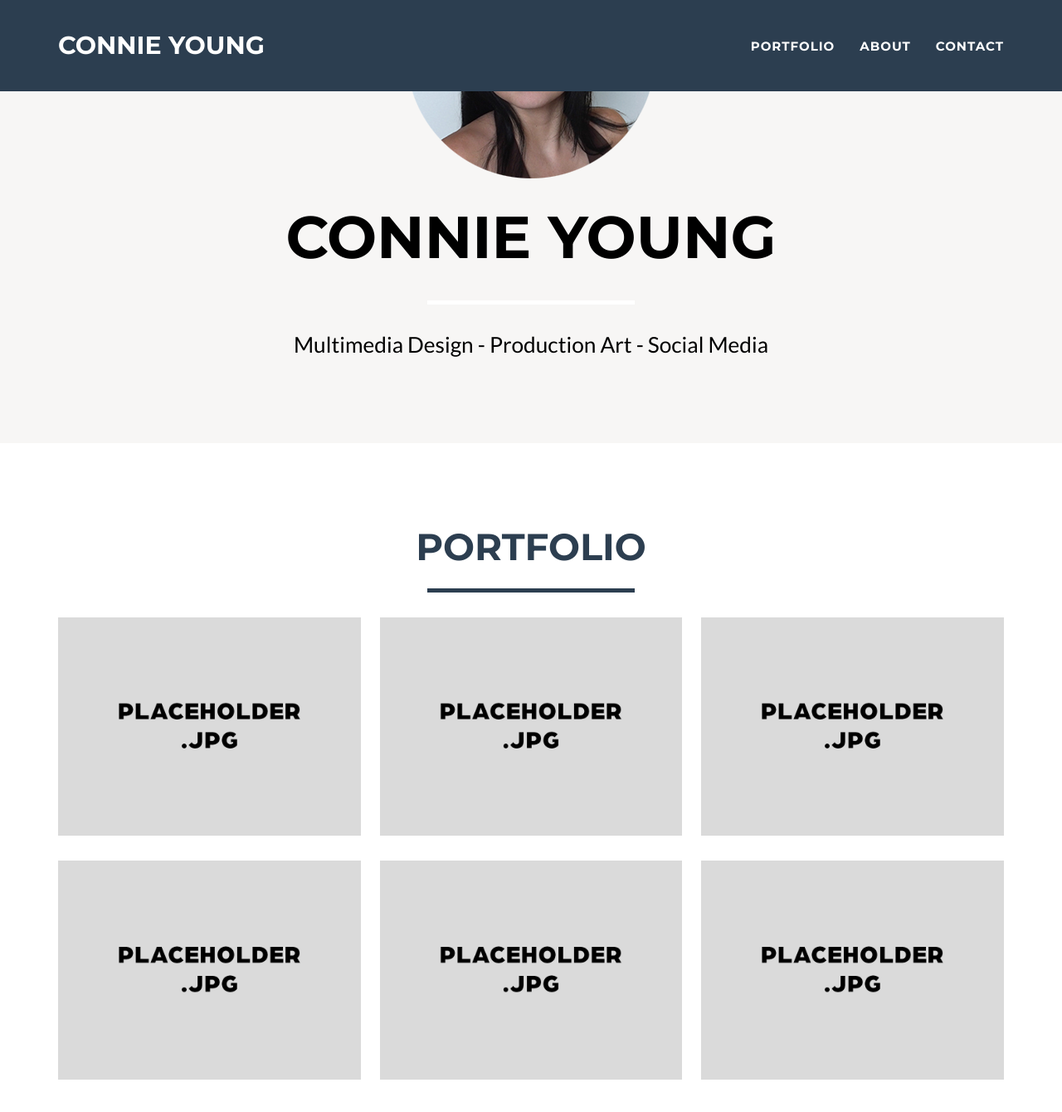
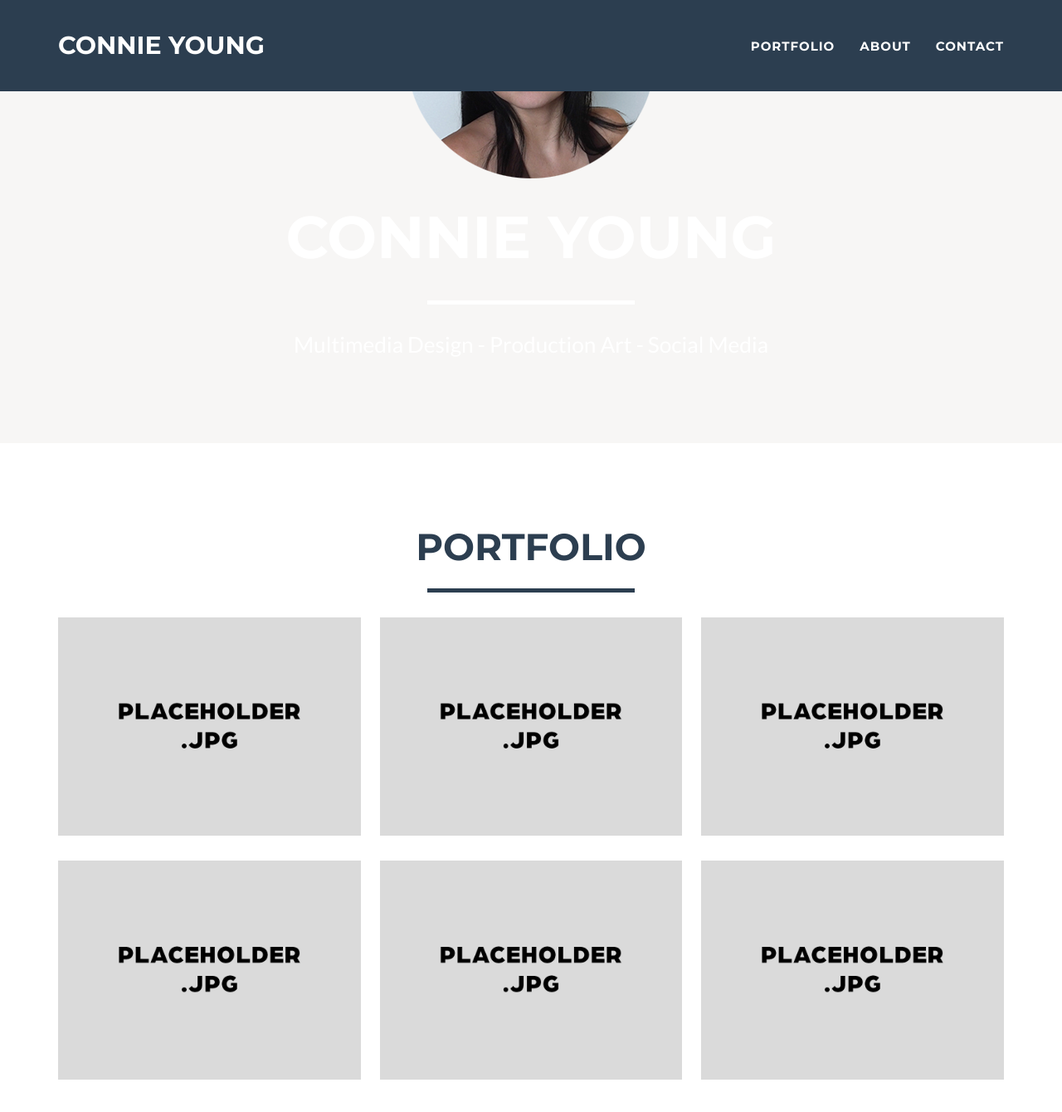
Before and after one commit to conniemyou/cyoung-portfolio, a Jekyll site: the page built from _posts/2014-07-18-project-1.markdown, in a window 1280 px wide and 1400 px high, scrolled down 285 px. Shown: the top 1340 px of the window at 83% size. Built offline with Jekyll 4.4.1, drawn with Linux system fonts in a browser that asks for light colours.

Commit message:
return to color

```diff
--- a/_includes/css/main.css
+++ b/_includes/css/main.css
@@ -66,7 +66,7 @@ hr.star-primary:after {
 
 header {
     text-align: center;
-    color: #000000;
+    color: #fff;
     background: #{{ site.color.primary }};
 }
 
```
